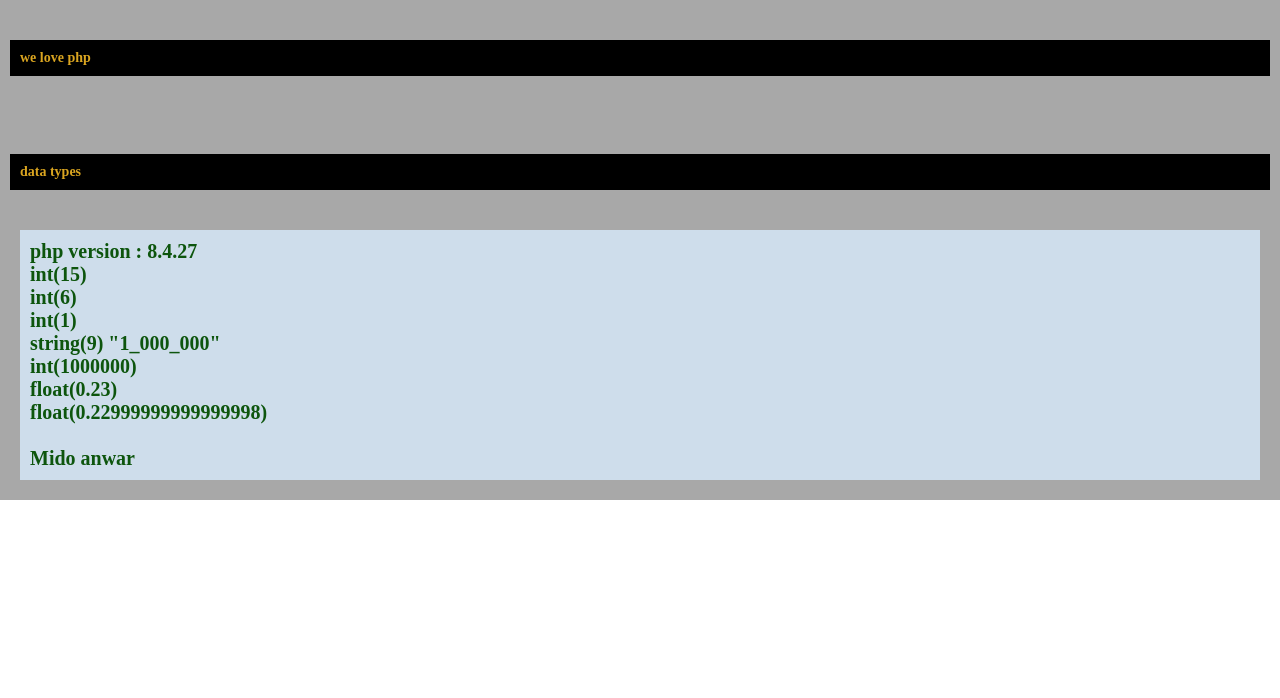
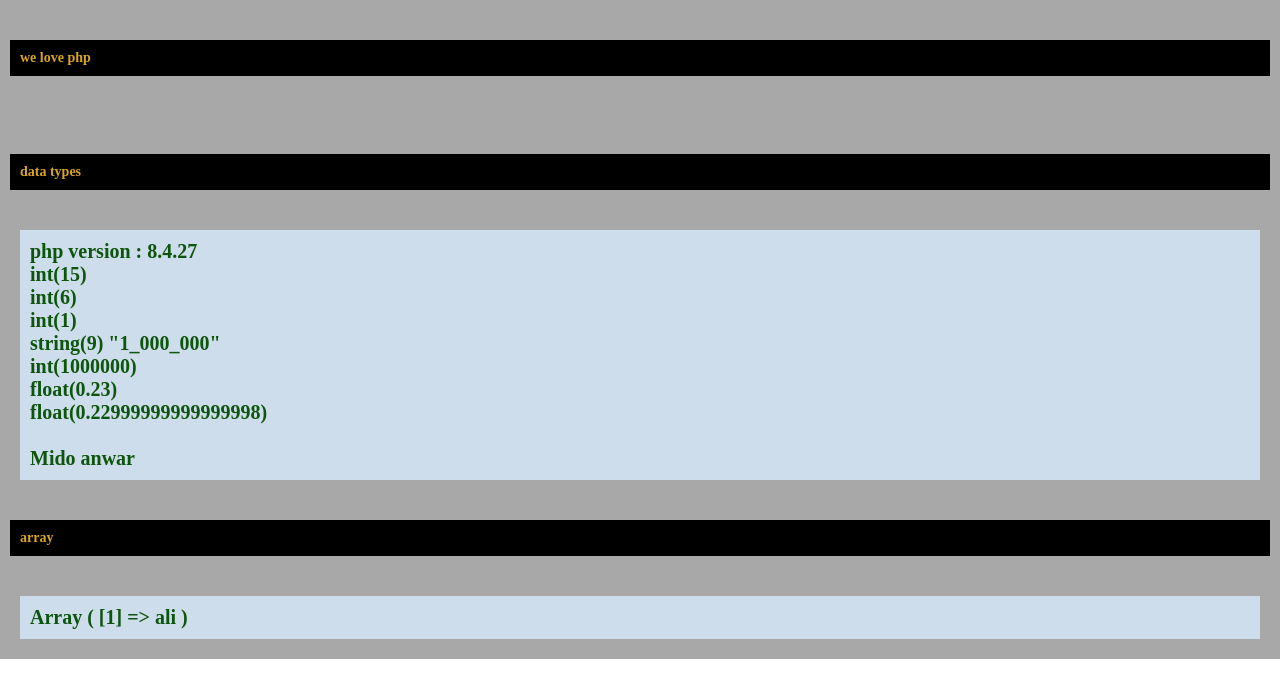
Before and after one commit to Mido-Anwar/elzero-php, a PHP site: page / in a window 1280 px wide. Shown: the top 698 px of the page. Run offline with PHP 8.4, Linux system fonts and the light colour scheme.

Commit message:
arrays with gio 11

```diff
--- a/index.php
+++ b/index.php
@@ -107,9 +107,21 @@ $courseName = "php with gio";
             $str[0] = "M";
             echo "<br>";
             echo $str . "<br>";
+
             ?>
         </p>
+        <h3> array </h3>
+    <p>
+        <?php
 
+      /**
+       * ARRAY
+       */
+      $arr = [1 => "mido", true => "anwar" , 1.6 => "ahmed" , "1" => "ali"];
+      print_r($arr);
+      echo "<br>";
+        ?>
+    </p>
     </div>
 
 </body>
```
